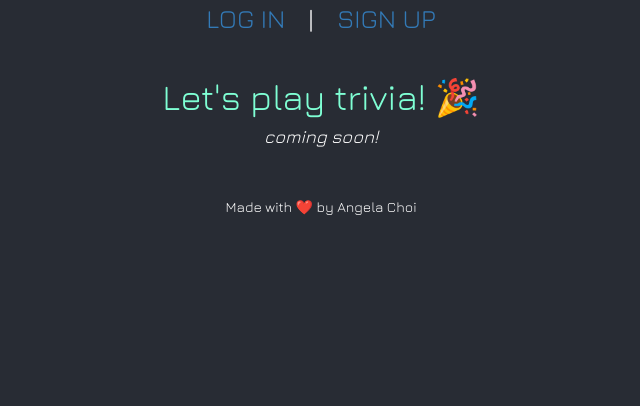
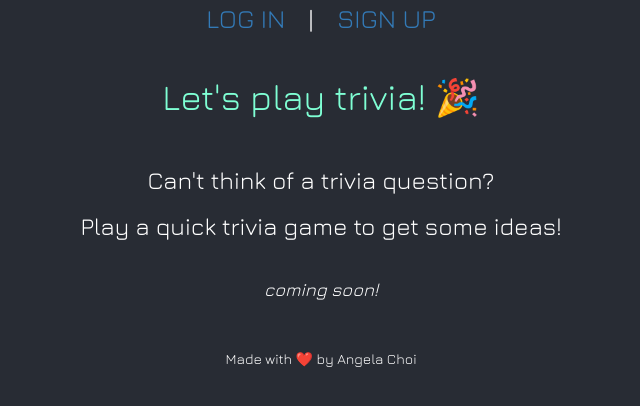
Before and after one commit to angelamchoi/react-trivia-game, a React (Create React App) app: page /play in a window 1280 px wide. Shown: the top 406 px of the page, without its empty margins (319-959 px from the left). Built offline with nearby package versions, Linux system fonts and the light colour scheme; no server answers.

Commit message:
finished styling to all pages

```diff
--- a/src/components/QuizForm/QuizForm.jsx
+++ b/src/components/QuizForm/QuizForm.jsx
@@ -108,7 +108,7 @@ class QuizForm extends Component {
                   <div>
                     <button
                       type="submit"
-                      className="btn btn-primary"
+                      className="btn btn-info"
                       onClick={this.handleSubmit}
                     >
                       {this.props.isEditing ? "Update Quiz" : "Create"}
--- a/src/components/QuizList/QuizList.css
+++ b/src/components/QuizList/QuizList.css
@@ -5,5 +5,6 @@ h1 {
 .card-list {
   margin-top: 25px;
   margin-bottom: 25px;
+  font-size: medium;
 
 }
--- a/src/pages/HomePage/HomePage.jsx
+++ b/src/pages/HomePage/HomePage.jsx
@@ -9,7 +9,7 @@ return (
     <div className='container-fluid'>
         <h1> quizzify</h1>
         <h3> gamifying the learning experience </h3>
-        <button type="button" class="btn btn-primary">Get Started</button>
+        <br></br>
        <div className ="row">
            <div className="col-md-12">
                 <h2>😃play</h2>
@@ -17,7 +17,9 @@ return (
                 <h2>🔮create</h2>
                     <p>create your own trivia quiz</p>
                 <h2>📚learn</h2>
-                    <p> choose from 20+ trivia categories</p>
+                    <p> choose from 20+ trivia categories  </p>
+                    <br></br>
+                    <br></br>
             </div>
         </div>
     </div>
--- a/src/pages/QuizPage/QuizPage.jsx
+++ b/src/pages/QuizPage/QuizPage.jsx
@@ -5,6 +5,10 @@ const QuizPage = (props) => {
     return (
         <div className='QuizPage'>
         <h1>Let's play trivia! 🎉</h1>
+        <br></br>
+        <h3> Can't think of a trivia question?</h3>
+        <h3> Play a quick trivia game to get some ideas!</h3>
+        <br></br>
         <h4><em>coming soon!</em></h4>
         <br></br>
         <br></br>
```
Also changed, not shown: src/pages/HomePage/HomePage.css (line endings or trailing spaces).
